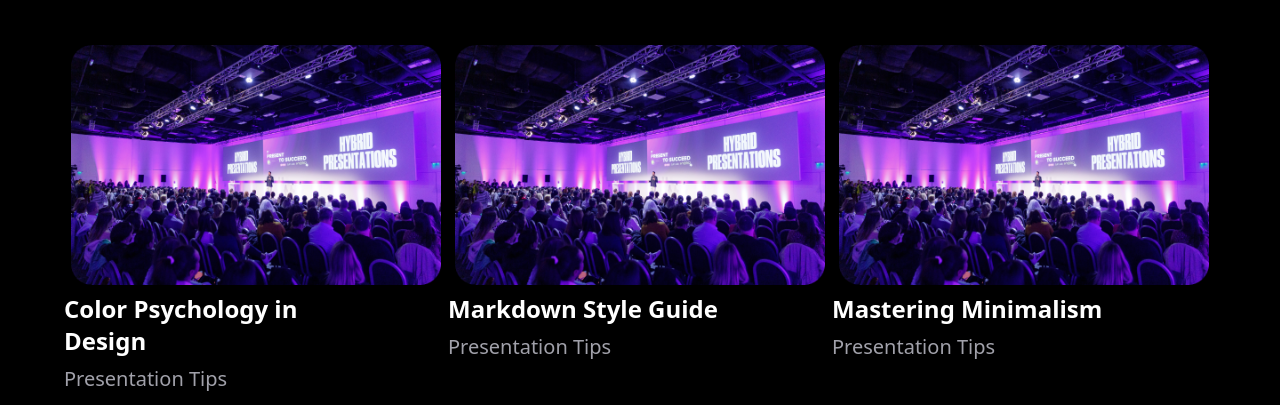
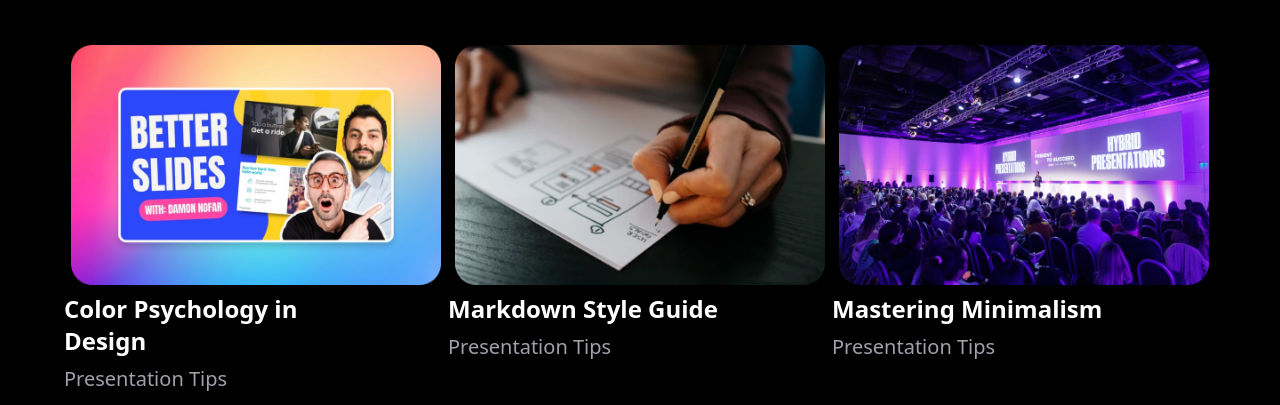
Before and after one commit to chetanverma16/agency-landing-astro-template, an Astro site: page /blog in a window 1280 px wide. Shown: the part 395-800 px from the top of the page. Built offline with nearby package versions, Linux system fonts and the light colour scheme; Astro itself is replaced by a stand-in of ours.

Commit message:
fix: blog page

```diff
--- a/src/components/BlogPageTemplate/index.astro
+++ b/src/components/BlogPageTemplate/index.astro
@@ -1,5 +1,5 @@
 ---
-const { title, genre, path = "/Images/blog3.png", href } = Astro.props;
+const { title, genre, src = "/Images/blog3.png", href } = Astro.props;
 ---
 
 <a
@@ -7,7 +7,7 @@
   href={href}
 >
   <img
-    src={path}
+    src={src}
     alt="a"
     class="w-80 xl:w-96 h-60 xl:h-68 object-contain rounded-3xl hover:opacity-70"
   />
--- a/src/content/config.ts
+++ b/src/content/config.ts
@@ -9,6 +9,7 @@
     pubDate: z.coerce.date(),
     updatedDate: z.coerce.date().optional(),
     heroImage: z.string().optional(),
+
     featured: z.boolean().optional(),
     publisherImage: z.string(),
     publisherName: z.string(),
```
